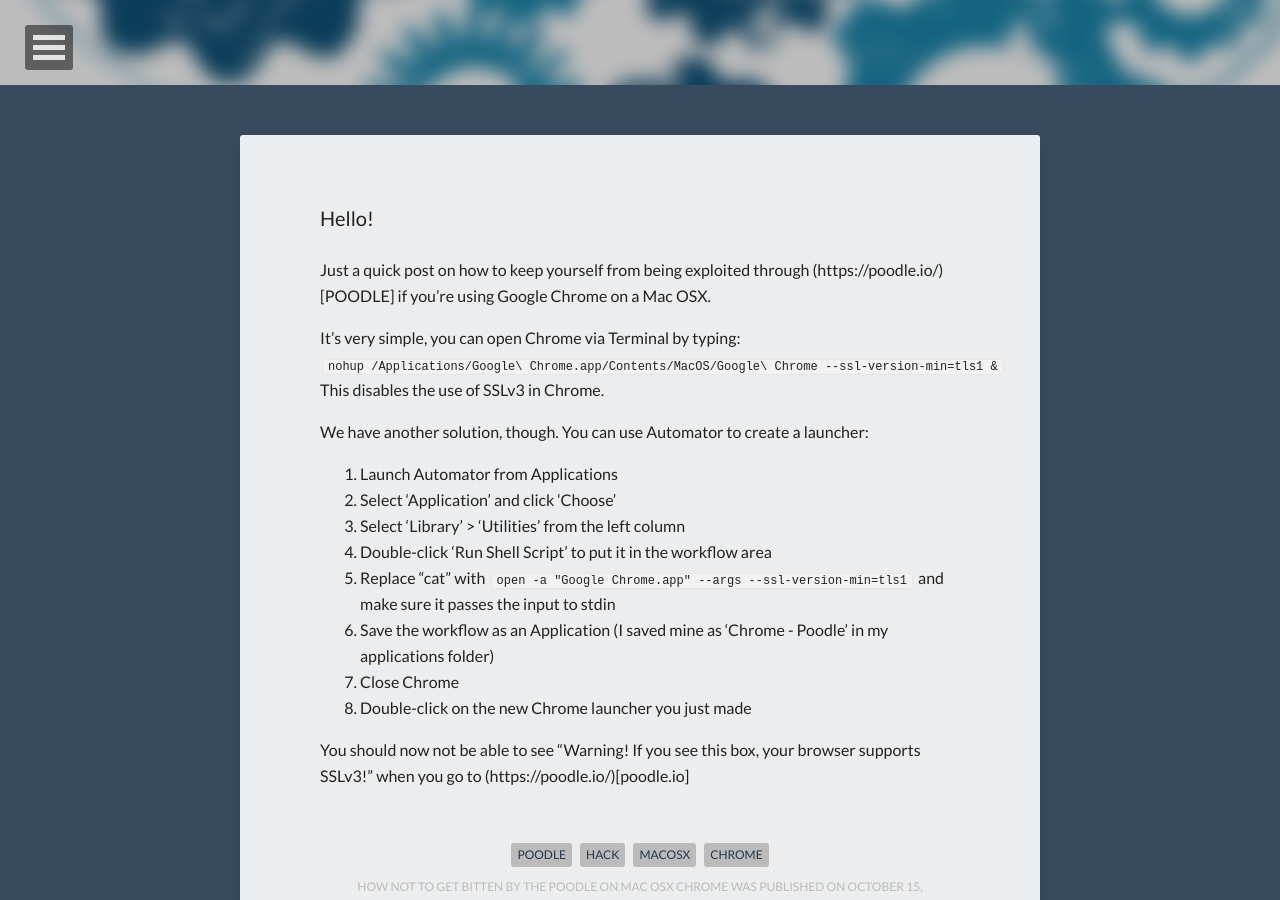
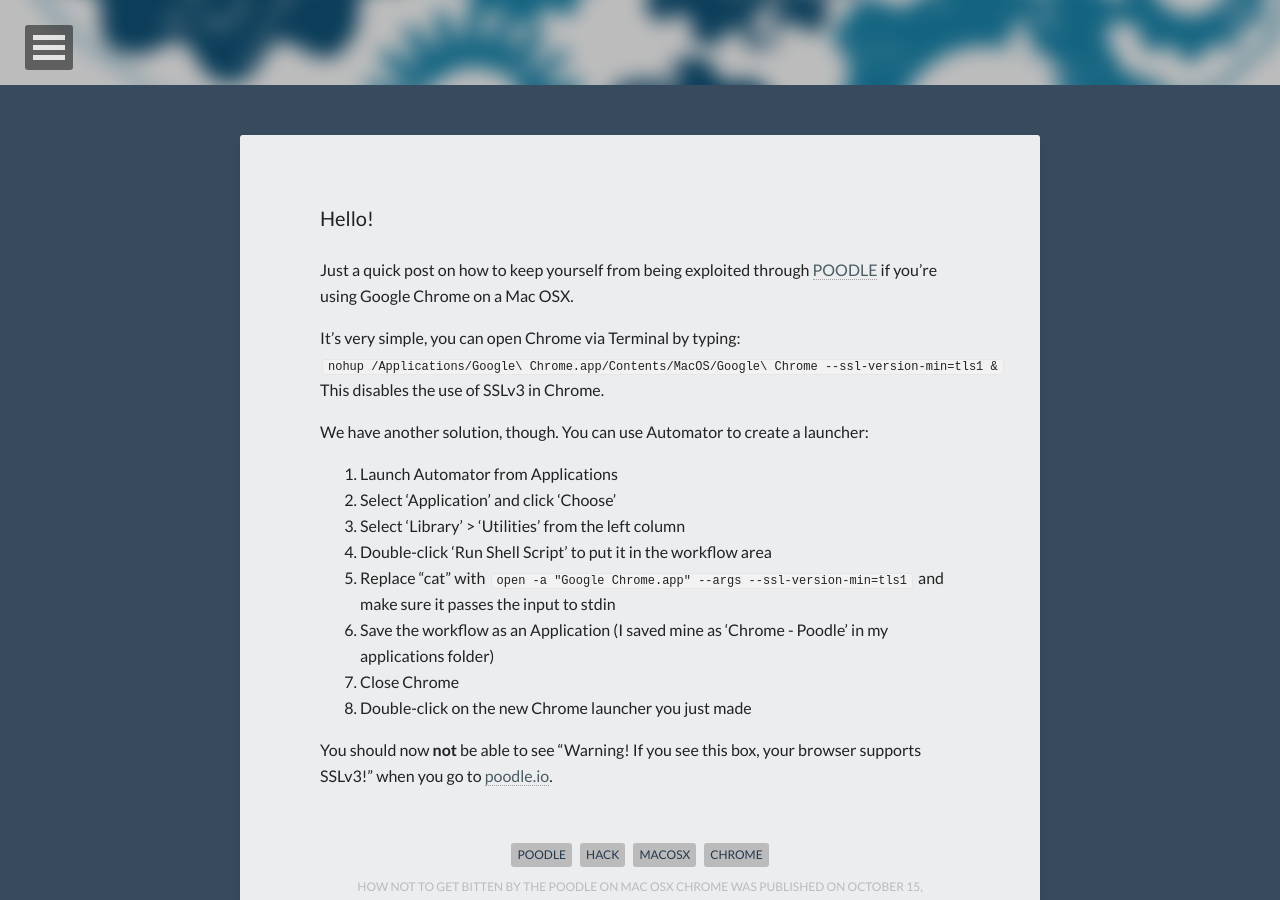
Before and after one commit to keymon/springerpe.github.io, a Jekyll site: the page built from _posts/2014-10-15-how-not-to-get-bitten-by-poodle.md, in a window 1280 px wide and 900 px high, scrolled down 315 px. Built offline with Jekyll 4.4.1, drawn with Linux system fonts in a browser that asks for light colours; nearby versions of some CDN libraries; comment, search, counter and statistics services are not loaded; some of the changed lines change nothing that is shown.

Commit message:
Fixed links

```diff
--- a/_posts/2014-10-15-how-not-to-get-bitten-by-poodle.md
+++ b/_posts/2014-10-15-how-not-to-get-bitten-by-poodle.md
@@ -13,7 +13,7 @@
 ---
 Hello!
 
-Just a quick post on how to keep yourself from being exploited through (https://poodle.io/)[POODLE] if you're using Google Chrome on a Mac OSX.
+Just a quick post on how to keep yourself from being exploited through [POODLE](https://poodle.io/) if you're using Google Chrome on a Mac OSX.
 
 It's very simple, you can open Chrome via Terminal by typing:
 `nohup /Applications/Google\ Chrome.app/Contents/MacOS/Google\ Chrome --ssl-version-min=tls1 &`
@@ -30,4 +30,4 @@
 7. Close Chrome
 8. Double-click on the new Chrome launcher you just made
 
-You should now not be able to see "Warning! If you see this box, your browser supports SSLv3!" when you go to (https://poodle.io/)[poodle.io]
+You should now **not** be able to see "Warning! If you see this box, your browser supports SSLv3!" when you go to [poodle.io](https://poodle.io/).
```
